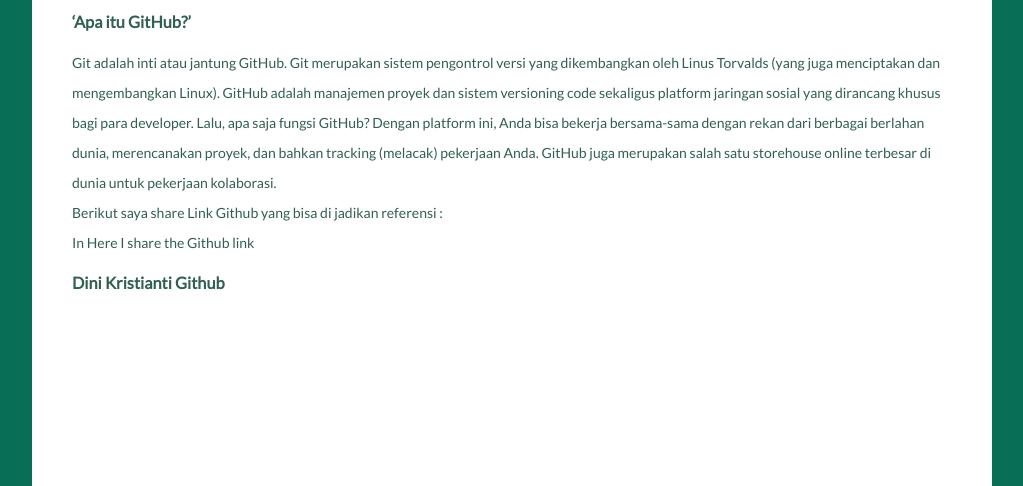
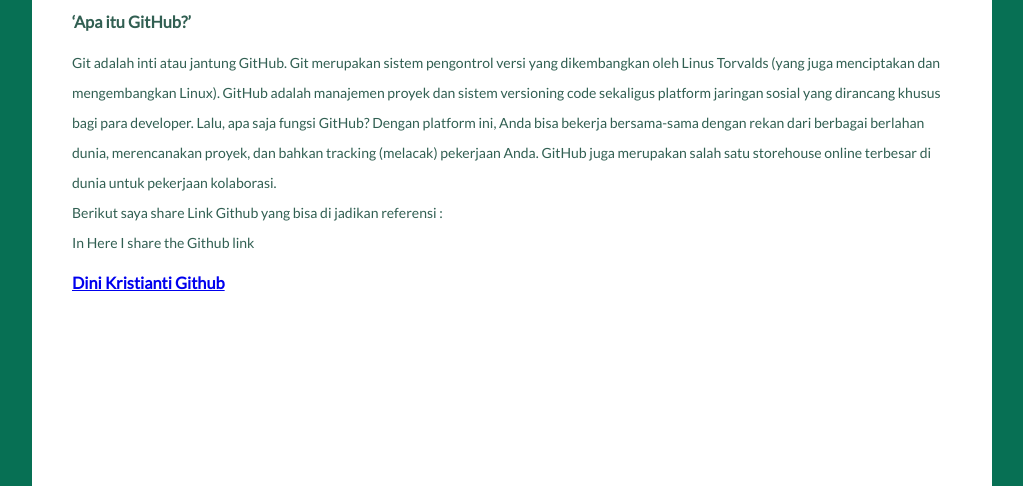
Before and after one commit to dinikristianti/dinikristianti.github.io, a plain HTML site: page github.html in a window 1280 px wide. Shown: the part 314-800 px from the top of the page, without its empty margins (128-1151 px from the left). Drawn offline with Linux system fonts and the light colour scheme.

Commit message:
Update github.html

```diff
--- a/github.html
+++ b/github.html
@@ -42,7 +42,7 @@
 	</p>
 	<p>Berikut saya share Link Github yang bisa di jadikan referensi :</p><p>
 
-In Here I share the Github link<h3><a herf="https://github.com/dinikristianti">Dini Kristianti Github</a></h3></p></p>
+In Here I share the Github link<h3><a href="https://github.com/dinikristianti">Dini Kristianti Github</a></h3></p></p>
 	</div>
 	<div id="footer">
 		<div>
```
